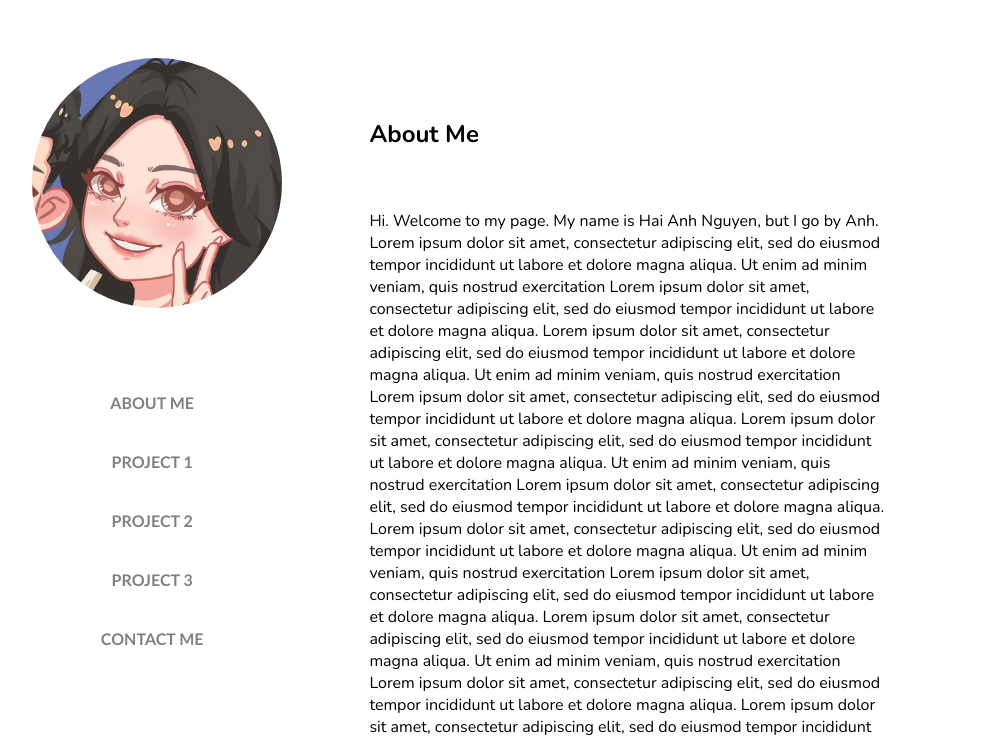
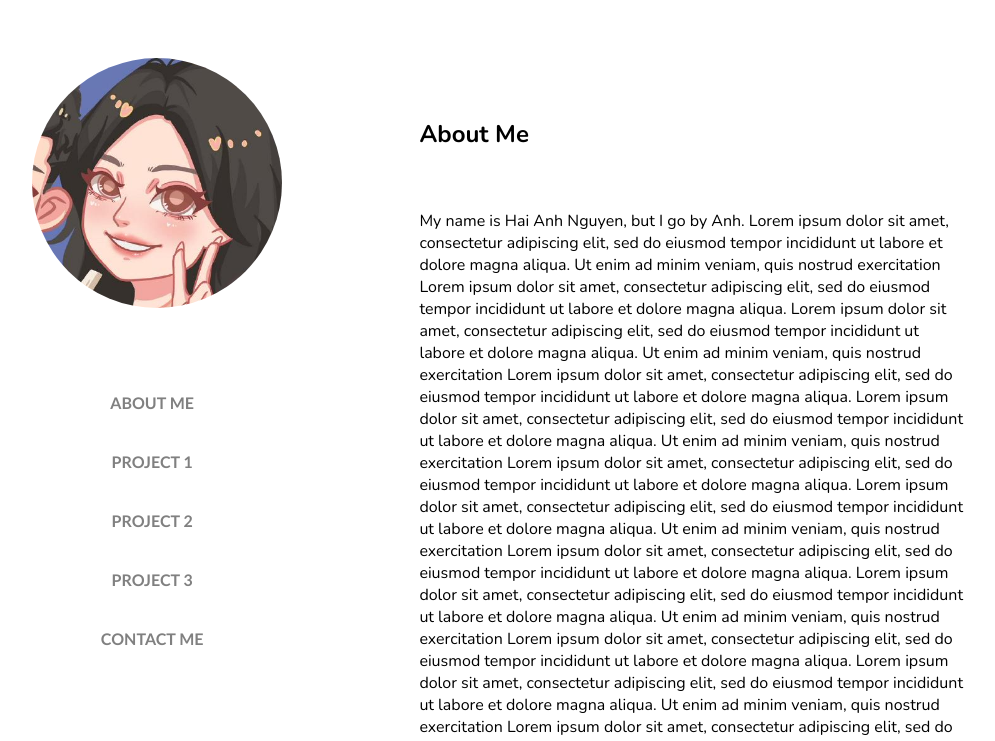
Before and after one commit to hihaianh/showcasePortfolio, a plain HTML site: page index.html in a window 1280 px wide. Shown: the top 741 px of the page, without its empty margins (97-1092 px from the left). Drawn offline with nearby package versions, Linux system fonts and the light colour scheme; a web font is replaced by a local one.

Commit message:
adjusting layout
deciding whether the main container should have overflow/scrolling properties or not

```diff
--- a/index.html
+++ b/index.html
@@ -57,13 +57,22 @@
 
         <div id="default-container">
         <h2>About Me</h2>
-        <p>Hi. Welcome to my page. My name is Hai Anh Nguyen, but I go by Anh. Lorem ipsum dolor sit amet, consectetur adipiscing elit, sed do eiusmod tempor incididunt ut labore et dolore magna aliqua. Ut enim ad minim veniam, quis nostrud exercitation Lorem ipsum dolor sit amet, consectetur adipiscing elit, sed do eiusmod tempor incididunt ut labore et dolore magna aliqua.
+        <p>My name is Hai Anh Nguyen, but I go by Anh. Lorem ipsum dolor sit amet, consectetur adipiscing elit, sed do eiusmod tempor incididunt ut labore et dolore magna aliqua. Ut enim ad minim veniam, quis nostrud exercitation Lorem ipsum dolor sit amet, consectetur adipiscing elit, sed do eiusmod tempor incididunt ut labore et dolore magna aliqua.
             Lorem ipsum dolor sit amet, consectetur adipiscing elit, sed do eiusmod tempor incididunt ut labore et dolore magna aliqua. Ut enim ad minim veniam, quis nostrud exercitation Lorem ipsum dolor sit amet, consectetur adipiscing elit, sed do eiusmod tempor incididunt ut labore et dolore magna aliqua.
             Lorem ipsum dolor sit amet, consectetur adipiscing elit, sed do eiusmod tempor incididunt ut labore et dolore magna aliqua. Ut enim ad minim veniam, quis nostrud exercitation Lorem ipsum dolor sit amet, consectetur adipiscing elit, sed do eiusmod tempor incididunt ut labore et dolore magna aliqua.
             Lorem ipsum dolor sit amet, consectetur adipiscing elit, sed do eiusmod tempor incididunt ut labore et dolore magna aliqua. Ut enim ad minim veniam, quis nostrud exercitation Lorem ipsum dolor sit amet, consectetur adipiscing elit, sed do eiusmod tempor incididunt ut labore et dolore magna aliqua.
             Lorem ipsum dolor sit amet, consectetur adipiscing elit, sed do eiusmod tempor incididunt ut labore et dolore magna aliqua. Ut enim ad minim veniam, quis nostrud exercitation Lorem ipsum dolor sit amet, consectetur adipiscing elit, sed do eiusmod tempor incididunt ut labore et dolore magna aliqua.
             Lorem ipsum dolor sit amet, consectetur adipiscing elit, sed do eiusmod tempor incididunt ut labore et dolore magna aliqua. Ut enim ad minim veniam, quis nostrud exercitation Lorem ipsum dolor sit amet, consectetur adipiscing elit, sed do eiusmod tempor incididunt ut labore et dolore magna aliqua.
 
+
+            Lorem ipsum dolor sit amet, consectetur adipiscing elit, sed do eiusmod tempor incididunt ut labore et dolore magna aliqua. Ut enim ad minim veniam, quis nostrud exercitation Lorem ipsum dolor sit amet, consectetur adipiscing elit, sed do eiusmod tempor incididunt ut labore et dolore magna aliqua.
+            Lorem ipsum dolor sit amet, consectetur adipiscing elit, sed do eiusmod tempor incididunt ut labore et dolore magna aliqua. Ut enim ad minim veniam, quis nostrud exercitation Lorem ipsum dolor sit amet, consectetur adipiscing elit, sed do eiusmod tempor incididunt ut labore et dolore magna aliqua.
+            Lorem ipsum dolor sit amet, consectetur adipiscing elit, sed do eiusmod tempor incididunt ut labore et dolore magna aliqua. Ut enim ad minim veniam, quis nostrud exercitation Lorem ipsum dolor sit amet, consectetur adipiscing elit, sed do eiusmod tempor incididunt ut labore et dolore magna aliqua.
+            Lorem ipsum dolor sit amet
+            Lorem ipsum dolor sit amet, consectetur adipiscing elit, sed do eiusmod tempor incididunt ut labore et dolore magna aliqua. Ut enim ad minim veniam, quis nostrud exercitation Lorem ipsum dolor sit amet, consectetur adipiscing elit, sed do eiusmod tempor incididunt ut labore et dolore magna aliqua.
+            Lorem ipsum dolor sit amet, consectetur adipiscing elit, sed do eiusmod tempor incididunt ut labore et dolore magna aliqua. Ut enim ad minim veniam, quis nostrud exercitation Lorem ipsum dolor sit amet, consectetur adipiscing elit, sed do eiusmod tempor incididunt ut labore et dolore magna aliqua.
+            Lorem ipsum dolor sit amet, consectetur adipiscing elit, sed do eiusmod tempor incididunt ut labore et dolore magna aliqua. Ut enim ad minim veniam, quis nostrud exercitation Lorem ipsum dolor sit amet, consectetur adipiscing elit, sed do eiusmod tempor incididunt ut labore et dolore magna aliqua.
+            Lorem ipsum dolor sit amet
         </p>
         </div>
 
--- a/styles.css
+++ b/styles.css
@@ -9,8 +9,15 @@ body {
 }
 
 .left-container {
+    display: flex;
+    justify-content: center;
     text-align: center;
 }
+
+.left-contents {
+    position: fixed;
+}
+
 
 #pic-of-me {
     border-radius: 50%;
@@ -32,18 +39,24 @@ body {
 }
 
 .social-media-items {
-    list-style-type: none;
     display: flex;
     justify-content: center;
-    padding-top: 80px;
+    list-style-type: none;
+    padding-top: 70px;
 }
 
 .right-container {
     margin-top: 90px;
-    margin-right: 290px;
+    margin-right: 210px;
+    margin-left: 50px;
     font-family: "Nunito", sans-serif;
     font-size: 16px;
 }
+
+/* for right container -
+height: 600px;
+overflow-y: scroll;
+max-height: 100%; */
 
 .right-container h2 {
     padding-bottom: 40px;
```
